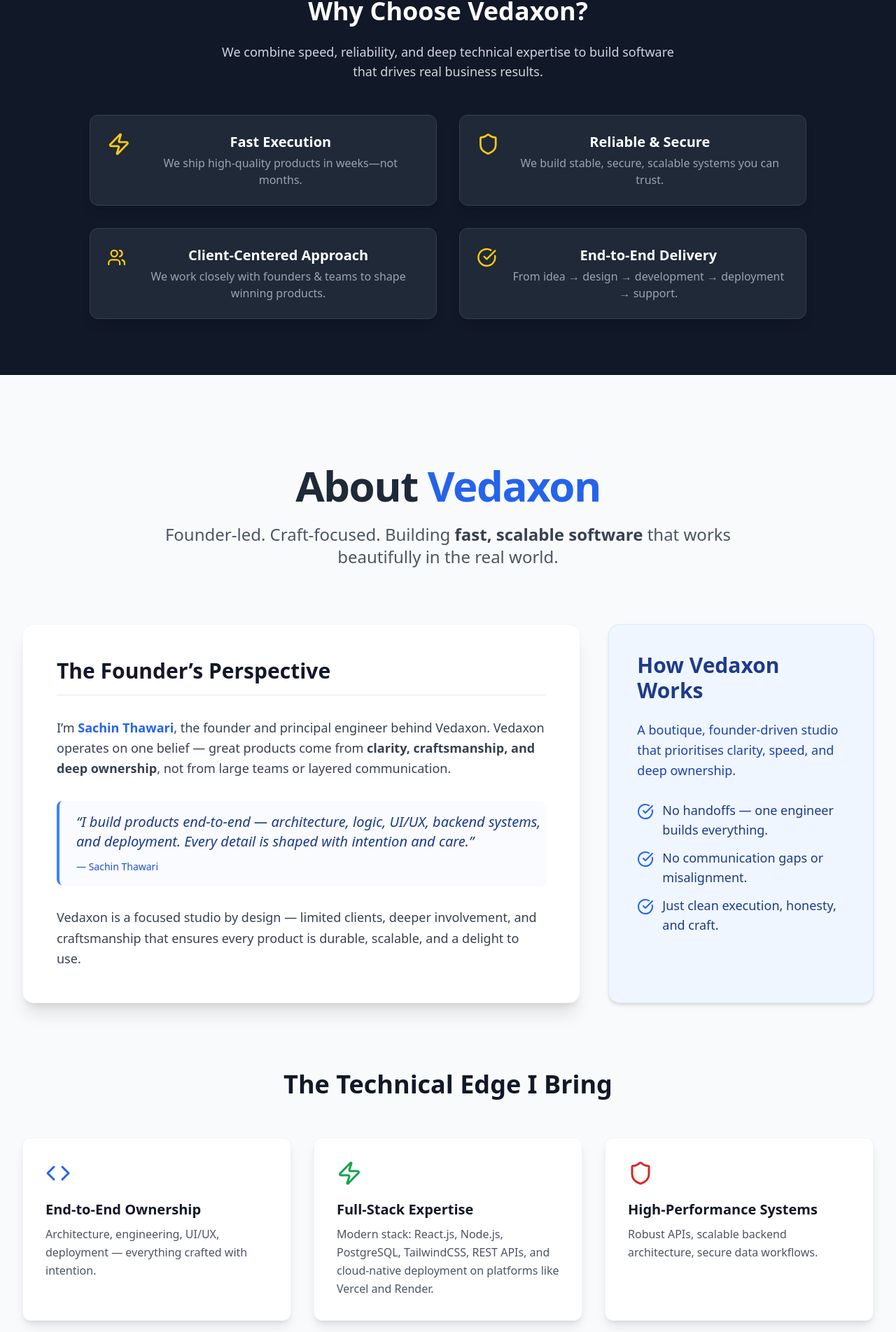
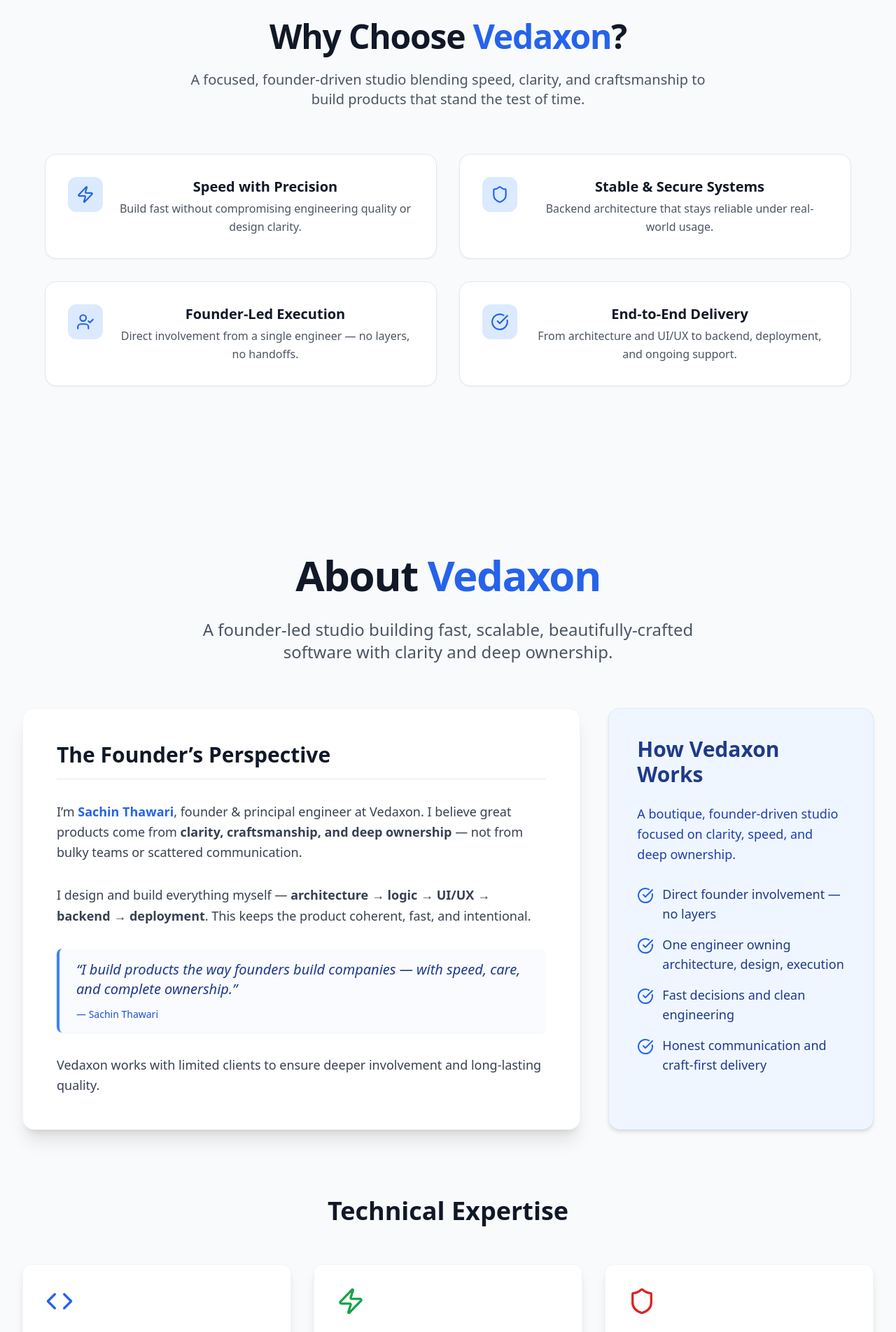
Before and after one commit to proj-xfox/vedaxon, a React (Vite) app: page / in a window 1280 px wide. Shown: the part 1813-3717 px from the top of the page at 70% size. Built offline with nearby package versions, Linux system fonts and the light colour scheme.

Commit message:
refactor: unify Why Choose Us section with new About page tone and style

```diff
--- a/src/components/Contact.jsx
+++ b/src/components/Contact.jsx
@@ -80,7 +80,7 @@
           viewport={{ once: true }}
           className="text-4xl md:text-5xl font-black text-center text-gray-900 mb-4"
         >
-          Ready to Build Something?
+          Start your project — let’s talk
         </motion.h2>
 
         <motion.p
--- a/src/components/Footer.jsx
+++ b/src/components/Footer.jsx
@@ -95,7 +95,7 @@
         <div className="pt-6 text-center">
           <p className="text-gray-500 text-sm">
             © {new Date().getFullYear()} VedaXon. All rights reserved. |
-            Designed & Built with ❤️ using React & Tailwind.
+            Crafted with precision. Built for performance.
           </p>
         </div>
 
--- a/src/components/PremiumAboutVedaxon.jsx
+++ b/src/components/PremiumAboutVedaxon.jsx
@@ -1,101 +1,62 @@
 import { motion } from "framer-motion";
-import { CheckCircle, Zap, Code, Shield, Repeat, Clock } from "lucide-react";
+import { CheckCircle, Code, Zap, Shield, Repeat, Clock } from "lucide-react";
 
-// Feature list
 const services = [
-    {
-        icon: Code,
-        title: "End-to-End Ownership",
-        description: "Architecture, engineering, UI/UX, deployment — everything crafted with intention.",
-        color: "text-blue-600"
-    },
-    {
-        icon: Zap,
-        title: "Full-Stack Expertise",
-        description: "Modern stack: React.js, Node.js, PostgreSQL, TailwindCSS, REST APIs, and cloud-native deployment on platforms like Vercel and Render.",
-        color: "text-green-600"
-    },
-    {
-        icon: Shield,
-        title: "High-Performance Systems",
-        description: "Robust APIs, scalable backend architecture, secure data workflows.",
-        color: "text-red-600"
-    },
-    {
-        icon: Repeat,
-        title: "Modern UI/UX",
-        description: "Clean, intuitive interfaces for web and mobile with thoughtful interaction design.",
-        color: "text-purple-600"
-    },
-    {
-        icon: Clock,
-        title: "SaaS-Ready Engineering",
-        description: "Subscriptions, RBAC, automation, notifications, multi-tenant architecture.",
-        color: "text-orange-600"
-    },
-    {
-        icon: CheckCircle,
-        title: "Craft-Focused Delivery",
-        description: "Fast execution with uncompromising attention to detail and quality.",
-        color: "text-indigo-600"
-    }
+    { icon: Code, title: "Full-Stack Engineering", desc: "React, Node.js, PostgreSQL, Tailwind, REST APIs.", color: "text-blue-600" },
+    { icon: Zap, title: "Scalable Architecture", desc: "Secure backend systems built for real-world load.", color: "text-green-600" },
+    { icon: Shield, title: "Reliable Infrastructure", desc: "Cloud-native deployments with solid performance.", color: "text-red-600" },
+    { icon: Repeat, title: "UI/UX Craft", desc: "Modern, clean, frictionless interfaces.", color: "text-purple-600" },
+    { icon: Clock, title: "SaaS-Ready Systems", desc: "Subscriptions, RBAC, automation, multi-tenant setups.", color: "text-orange-600" },
+    { icon: CheckCircle, title: "Founder-Level Ownership", desc: "Every detail built end-to-end by one engineer.", color: "text-indigo-600" },
 ];
 
-// Animation variants
-const staggerContainer = {
-    hidden: { opacity: 1 },
+const stagger = {
     show: {
-        opacity: 1,
-        transition: {
-            staggerChildren: 0.12,
-            delayChildren: 0.25
-        }
+        transition: { staggerChildren: 0.12, delayChildren: 0.2 }
     }
 };
 
-const itemVariants = {
+const fadeUp = {
     hidden: { opacity: 0, y: 22 },
     show: { opacity: 1, y: 0, transition: { duration: 0.45, ease: "easeOut" } }
 };
 
-export default function PremiumAboutVedaxon() {
+export default function AboutVedaxon() {
     return (
-        <section id="about" className="py-24 md:py-32 bg-gray-50 text-gray-800">
+        <section id="about" className="py-24 md:py-32 bg-gray-50 text-gray-900">
             <div className="max-w-7xl mx-auto px-5 sm:px-8">
 
                 {/* Heading */}
                 <motion.h2
-                    initial={{ opacity: 0, y: -18 }}
+                    initial={{ opacity: 0, y: -12 }}
                     whileInView={{ opacity: 1, y: 0 }}
-                    transition={{ duration: 0.55 }}
                     viewport={{ once: true }}
-                    className="text-4xl md:text-6xl font-extrabold text-center mb-6 tracking-tight"
+                    transition={{ duration: 0.5 }}
+                    className="text-4xl md:text-6xl font-extrabold text-center mb-8 tracking-tight"
                 >
                     About <span className="text-blue-600">Vedaxon</span>
                 </motion.h2>
 
-                {/* Subheading */}
+                {/* Subtext */}
                 <motion.p
                     initial={{ opacity: 0 }}
                     whileInView={{ opacity: 1 }}
-                    transition={{ delay: 0.15, duration: 0.55 }}
                     viewport={{ once: true }}
-                    className="text-center text-lg md:text-2xl text-gray-600 max-w-4xl mx-auto mb-16 md:mb-20 font-light leading-relaxed"
+                    transition={{ duration: 0.55 }}
+                    className="text-center text-lg md:text-2xl text-gray-600 max-w-3xl mx-auto mb-16 leading-relaxed"
                 >
-                    Founder-led. Craft-focused. Building{" "}
-                    <span className="font-semibold text-gray-700">fast, scalable software</span>{" "}
-                    that works beautifully in the real world.
+                    A founder-led studio building fast, scalable, beautifully-crafted software with clarity and deep ownership.
                 </motion.p>
 
-                {/* Grid Layout */}
+                {/* Two-column layout */}
                 <div className="grid grid-cols-1 lg:grid-cols-3 gap-10">
 
-                    {/* Left: Founder Perspective */}
+                    {/* Founder Section */}
                     <motion.div
                         initial={{ opacity: 0, x: -35 }}
                         whileInView={{ opacity: 1, x: 0 }}
-                        transition={{ duration: 0.65, ease: "easeOut" }}
                         viewport={{ once: true }}
+                        transition={{ duration: 0.55 }}
                         className="lg:col-span-2 bg-white shadow-xl rounded-2xl p-8 md:p-12 border border-gray-100 space-y-8"
                     >
                         <h3 className="text-3xl font-bold text-gray-900 border-b pb-4">
@@ -103,34 +64,36 @@
                         </h3>
 
                         <p className="text-gray-700 leading-relaxed text-lg">
-                            I’m <span className="font-extrabold text-blue-600">Sachin Thawari</span>,
-                            the founder and principal engineer behind Vedaxon.
-                            Vedaxon operates on one belief — great products come from{" "}
-                            <span className="font-semibold">clarity, craftsmanship, and deep ownership</span>,
-                            not from large teams or layered communication.
+                            I’m <span className="font-extrabold text-blue-600">Sachin Thawari</span>, founder & principal engineer at Vedaxon.
+                            I believe great products come from{" "}
+                            <span className="font-semibold">clarity, craftsmanship, and deep ownership</span> —
+                            not from bulky teams or scattered communication.
+                        </p>
+
+                        <p className="text-gray-700 leading-relaxed text-lg">
+                            I design and build everything myself —
+                            <span className="font-semibold"> architecture → logic → UI/UX → backend → deployment</span>.
+                            This keeps the product coherent, fast, and intentional.
                         </p>
 
                         <blockquote className="border-l-4 border-blue-500 pl-6 py-4 bg-blue-50/40 rounded-lg shadow-sm">
                             <p className="italic text-lg md:text-xl text-blue-900 font-medium leading-relaxed">
-                                “I build products end-to-end — architecture, logic, UI/UX, backend systems,
-                                and deployment. Every detail is shaped with intention and care.”
+                                “I build products the way founders build companies — with speed, care, and complete ownership.”
                             </p>
                             <footer className="text-sm text-blue-700 mt-3">— Sachin Thawari</footer>
                         </blockquote>
 
                         <p className="text-gray-700 leading-relaxed text-lg">
-                            Vedaxon is a focused studio by design — limited clients, deeper involvement,
-                            and craftsmanship that ensures every product is durable, scalable, and
-                            a delight to use.
+                            Vedaxon works with limited clients to ensure deeper involvement and long-lasting quality.
                         </p>
                     </motion.div>
 
-                    {/* Right: How Vedaxon Works */}
+                    {/* How Vedaxon Works */}
                     <motion.div
                         initial={{ opacity: 0, x: 35 }}
                         whileInView={{ opacity: 1, x: 0 }}
-                        transition={{ duration: 0.65 }}
                         viewport={{ once: true }}
+                        transition={{ duration: 0.55 }}
                         className="lg:col-span-1 bg-blue-50 border border-blue-100 shadow-md rounded-2xl p-8 md:p-10 space-y-6"
                     >
                         <h3 className="text-3xl font-bold text-blue-900">
@@ -138,76 +101,70 @@
                         </h3>
 
                         <p className="text-blue-800 text-lg leading-relaxed font-medium">
-                            A boutique, founder-driven studio that prioritises clarity, speed, and deep ownership.
+                            A boutique, founder-driven studio focused on clarity, speed, and deep ownership.
                         </p>
 
-                        <ul className="space-y-3 pt-1 text-blue-900 text-lg">
-                            <li className="flex items-start gap-3">
+                        <ul className="space-y-4 pt-1 text-blue-900 text-lg">
+                            {[
+                                "Direct founder involvement — no layers",
+                                "One engineer owning architecture, design, execution",
+                                "Fast decisions and clean engineering",
+                                "Honest communication and craft-first delivery"
+                            ].map((item, i) => (
+                                <li key={i} className="flex items-start gap-3">
                                     <CheckCircle className="w-6 h-6 text-blue-600 flex-shrink-0 mt-1" />
-                                <span>No handoffs — one engineer builds everything.</span>
+                                    <span>{item}</span>
                                 </li>
-                            <li className="flex items-start gap-3">
-                                <CheckCircle className="w-6 h-6 text-blue-600 flex-shrink-0 mt-1" />
-                                <span>No communication gaps or misalignment.</span>
-                            </li>
-                            <li className="flex items-start gap-3">
-                                <CheckCircle className="w-6 h-6 text-blue-600 flex-shrink-0 mt-1" />
-                                <span>Just clean execution, honesty, and craft.</span>
-                            </li>
+                            ))}
                         </ul>
                     </motion.div>
                 </div>
 
-                {/* Feature Cards */}
-                <div className="mt-24">
+                {/* Technical Expertise */}
                 <motion.h3
                     initial={{ opacity: 0, y: 18 }}
                     whileInView={{ opacity: 1, y: 0 }}
-                        transition={{ duration: 0.55 }}
+                    transition={{ duration: 0.5 }}
                     viewport={{ once: true }}
-                        className="text-3xl md:text-4xl font-bold text-center mb-14 text-gray-900"
+                    className="text-3xl md:text-4xl font-bold text-center mt-24 mb-14"
                 >
-                        The Technical Edge I Bring
+                    Technical Expertise
                 </motion.h3>
 
+                {/* Services */}
                 <motion.div
-                        variants={staggerContainer}
+                    variants={stagger}
                     initial="hidden"
                     whileInView="show"
                     viewport={{ once: true }}
                     className="grid grid-cols-1 md:grid-cols-2 lg:grid-cols-3 gap-8"
                 >
-                        {services.map((service, index) => (
+                    {services.map((s, idx) => (
                         <motion.div
-                                key={index}
-                                variants={itemVariants}
-                                className="bg-white p-8 rounded-xl shadow-lg hover:shadow-2xl transition-all duration-300 border border-gray-100 flex flex-col"
+                            key={idx}
+                            variants={fadeUp}
+                            className="bg-white p-8 rounded-xl shadow-lg hover:shadow-2xl transition-all duration-300 border border-gray-100"
                         >
-                                <service.icon className={`w-9 h-9 mb-5 ${service.color}`} />
-                                <h4 className="text-xl font-bold mb-2 text-gray-900">
-                                    {service.title}
-                                </h4>
-                                <p className="text-gray-600 text-base leading-relaxed">
-                                    {service.description}
-                                </p>
+                            <s.icon className={`w-10 h-10 mb-5 ${s.color}`} />
+                            <h4 className="text-xl font-bold mb-2">{s.title}</h4>
+                            <p className="text-gray-600 text-base leading-relaxed">{s.desc}</p>
                         </motion.div>
                     ))}
                 </motion.div>
-                </div>
 
                 {/* Closing */}
                 <motion.div
                     initial={{ opacity: 0, y: 20 }}
                     whileInView={{ opacity: 1, y: 0 }}
-                    transition={{ delay: 0.25, duration: 0.6 }}
                     viewport={{ once: true }}
+                    transition={{ duration: 0.55 }}
                     className="mt-24 text-center max-w-3xl mx-auto"
                 >
                     <p className="text-2xl text-gray-700 leading-snug font-light">
-                        If you're building something meaningful — whether it’s a SaaS
-                        platform, internal system, or a business tool — Vedaxon becomes your{" "}
+                        If you’re building something meaningful — a SaaS product, business tool,
+                        or internal platform — Vedaxon becomes your{" "}
                         <span className="font-bold text-blue-600">technical engine</span>.
-                        A partner who builds with the ownership of a co-founder.
+                        A partner that builds with the ownership of a co-founder.
                     </p>
                 </motion.div>
 
--- a/src/components/WhyChooseUs.jsx
+++ b/src/components/WhyChooseUs.jsx
@@ -1,69 +1,97 @@
 import { motion } from "framer-motion";
-import { CheckCircle, Zap, Shield, Users } from "lucide-react";
+import { CheckCircle, Zap, Shield, UserCheck } from "lucide-react";
 
 export default function WhyChooseUs() {
     const features = [
         {
-            icon: <Zap size={34} className="text-yellow-400" />,
-            title: "Fast Execution",
-            desc: "We ship high-quality products in weeks—not months."
+            icon: Zap,
+            title: "Speed with Precision",
+            desc: "Build fast without compromising engineering quality or design clarity.",
         },
         {
-            icon: <Shield size={34} className="text-yellow-400" />,
-            title: "Reliable & Secure",
-            desc: "We build stable, secure, scalable systems you can trust."
+            icon: Shield,
+            title: "Stable & Secure Systems",
+            desc: "Backend architecture that stays reliable under real-world usage.",
         },
         {
-            icon: <Users size={34} className="text-yellow-400" />,
-            title: "Client-Centered Approach",
-            desc: "We work closely with founders & teams to shape winning products."
+            icon: UserCheck,
+            title: "Founder-Led Execution",
+            desc: "Direct involvement from a single engineer — no layers, no handoffs.",
         },
         {
-            icon: <CheckCircle size={34} className="text-yellow-400" />,
+            icon: CheckCircle,
             title: "End-to-End Delivery",
-            desc: "From idea → design → development → deployment → support."
+            desc: "From architecture and UI/UX to backend, deployment, and ongoing support.",
         },
     ];
 
+    const featureVariants = {
+        hidden: { opacity: 0, y: 35 },
+        visible: (i) => ({
+            opacity: 1,
+            y: 0,
+            transition: {
+                delay: i * 0.12,
+                duration: 0.5,
+                ease: "easeOut",
+            },
+        }),
+    };
+
     return (
-        <section className="py-20 bg-gray-900 text-white px-6">
-            <div className="max-w-5xl mx-auto text-center">
+        <section className="py-20 md:py-28 bg-gray-50 text-gray-900 px-6">
+            <div className="max-w-6xl mx-auto text-center">
+
                 <motion.h2
-                    className="text-3xl md:text-4xl font-bold mb-6"
-                    initial={{ opacity: 0, y: 40 }}
+                    className="text-4xl md:text-5xl font-extrabold mb-6 tracking-tight"
+                    initial={{ opacity: 0, y: 30 }}
                     whileInView={{ opacity: 1, y: 0 }}
-                    transition={{ duration: 0.6 }}
+                    viewport={{ once: true }}
+                    transition={{ duration: 0.55 }}
                 >
-                    Why Choose Vedaxon?
+                    Why Choose <span className="text-blue-600">Vedaxon</span>?
                 </motion.h2>
 
                 <motion.p
-                    className="text-lg text-gray-300 max-w-2xl mx-auto mb-12"
+                    className="text-lg md:text-xl text-gray-600 max-w-3xl mx-auto mb-16 leading-relaxed"
                     initial={{ opacity: 0 }}
                     whileInView={{ opacity: 1 }}
-                    transition={{ delay: 0.2 }}
+                    viewport={{ once: true }}
+                    transition={{ delay: 0.2, duration: 0.55 }}
                 >
-                    We combine speed, reliability, and deep technical expertise to build
-                    software that drives real business results.
+                    A focused, founder-driven studio blending speed, clarity, and craftsmanship
+                    to build products that stand the test of time.
                 </motion.p>
 
                 <div className="grid md:grid-cols-2 gap-8">
                     {features.map((feature, i) => (
                         <motion.div
                             key={i}
-                            className="flex items-start gap-4 p-6 bg-gray-800 rounded-xl shadow-lg border border-gray-700"
-                            initial={{ opacity: 0, y: 40 }}
-                            whileInView={{ opacity: 1, y: 0 }}
-                            transition={{ delay: i * 0.2 }}
+                            custom={i}
+                            variants={featureVariants}
+                            initial="hidden"
+                            whileInView="visible"
+                            viewport={{ once: true }}
+                            whileHover={{ scale: 1.015 }}
+                            className="flex items-start gap-5 p-8 bg-white rounded-2xl border border-gray-200 shadow-sm hover:shadow-md transition-all duration-300"
                         >
-                            {feature.icon}
+                            {/* Clean premium icon bubble */}
+                            <div className="flex-shrink-0 p-3 rounded-xl bg-blue-100 text-blue-600">
+                                <feature.icon size={26} />
+                            </div>
+
                             <div>
-                                <h3 className="text-xl font-semibold mb-1">{feature.title}</h3>
-                                <p className="text-gray-400">{feature.desc}</p>
+                                <h3 className="text-xl font-bold mb-1 text-gray-900">
+                                    {feature.title}
+                                </h3>
+                                <p className="text-gray-600 leading-relaxed">
+                                    {feature.desc}
+                                </p>
                             </div>
                         </motion.div>
                     ))}
                 </div>
+
             </div>
         </section>
     );
```
Lines whose indentation alone changed are shown as unchanged.
